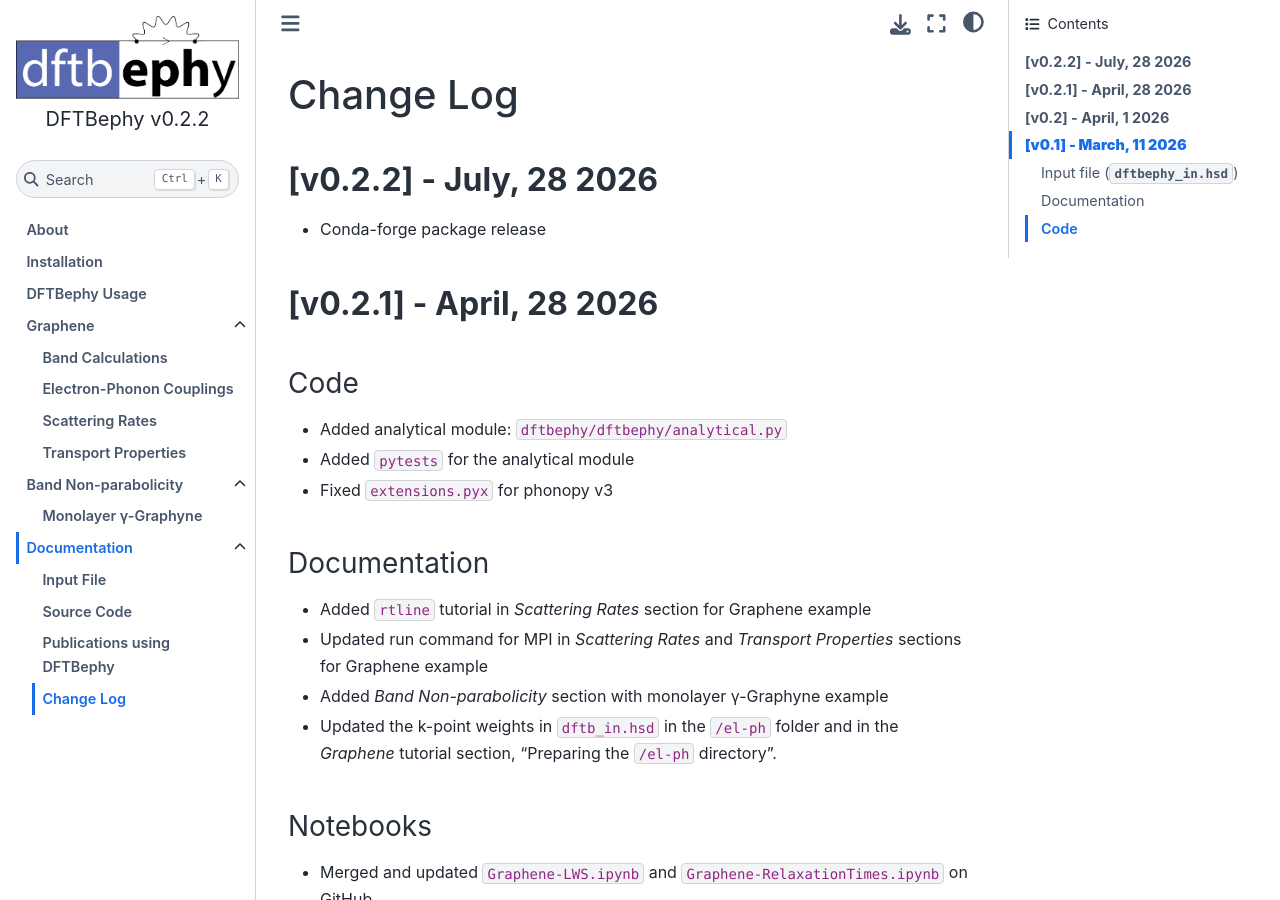
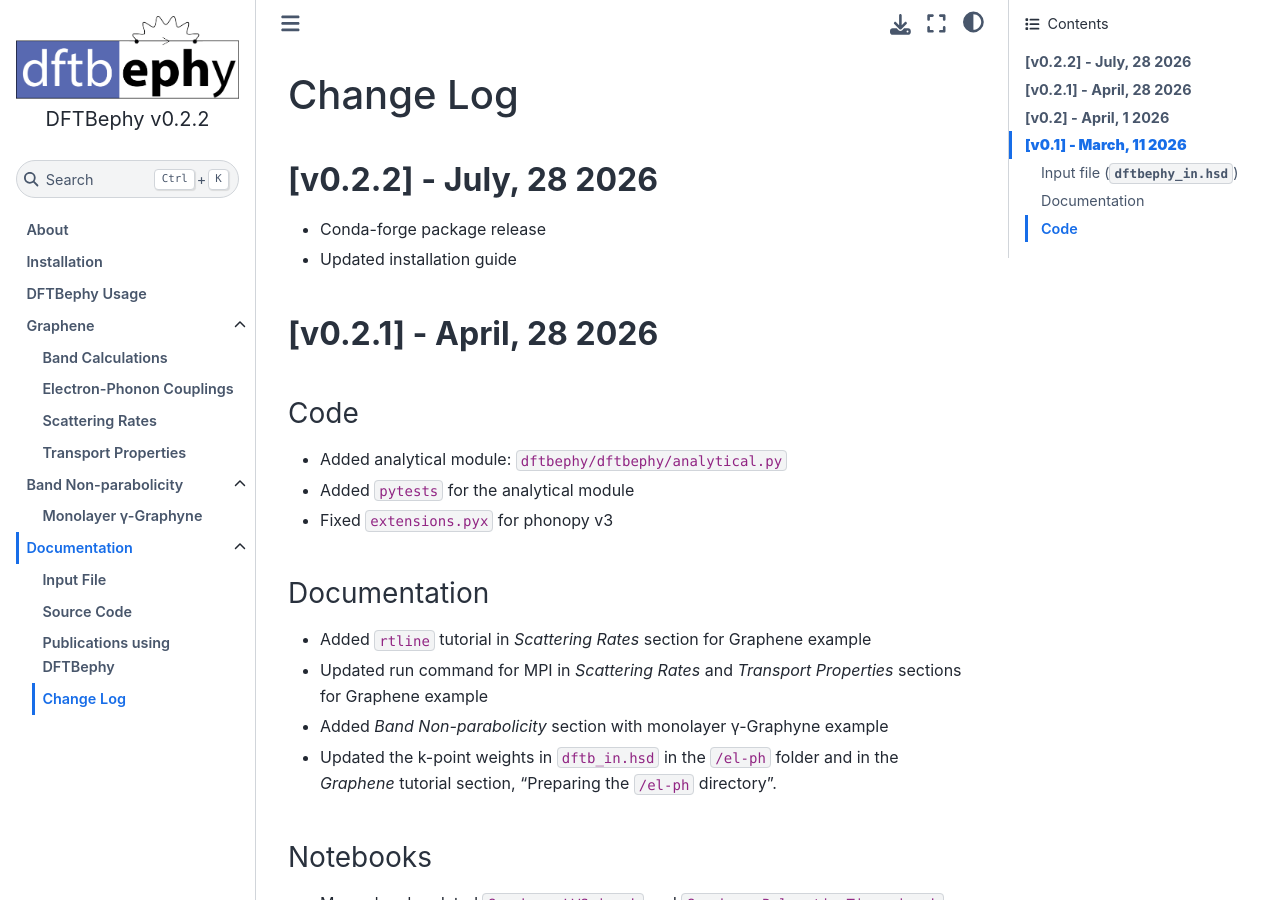
Before and after one commit to CoMeT4MatSci/dftbephy, a Jupyter Book: the page built from wiki/docs/documentation/changelog.md, in a window 1280 px wide and 900 px high. Built offline with Jupyter Book 1.0.4 settings and Sphinx 7.4.7 and the Sphinx Book theme 1.1.4, drawn with Linux system fonts in a browser that asks for light colours.

Commit message:
Update changelog with installation guide
Added updated installation guide to changelog.

```diff
--- a/wiki/docs/documentation/changelog.md
+++ b/wiki/docs/documentation/changelog.md
@@ -3,6 +3,7 @@
 ## **[v0.2.2] - July, 28 2026**
 
 - Conda-forge package release
+- Updated installation guide
 
 ## **[v0.2.1] - April, 28 2026**
 
```
